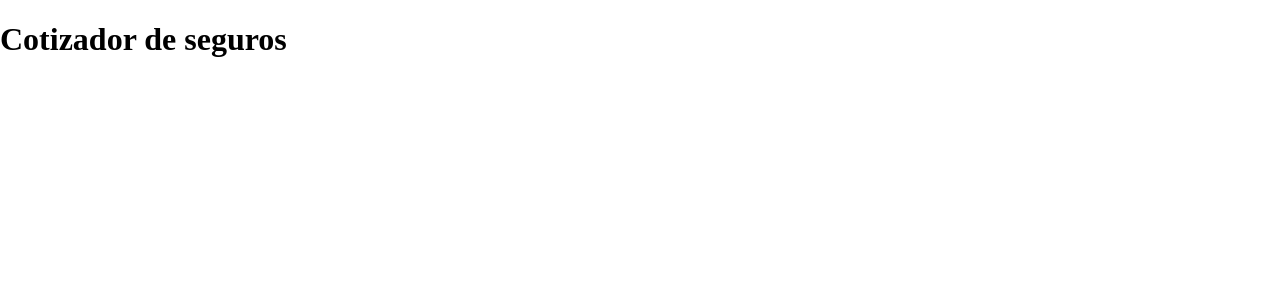
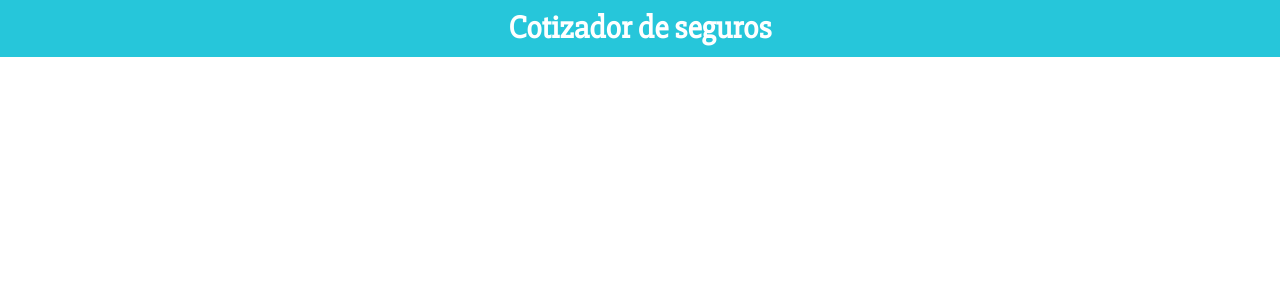
Before and after one commit to Lexxus-Cris/Proyecto-Cotizador-seguro-automovil, a React (Create React App) app: page / in a window 1280 px wide. Shown: the top 300 px of the page. Built offline with nearby package versions, Linux system fonts and the light colour scheme; the HTML template or start-up script is replaced by a standard one.

Commit message:
Instalacion de Emotion en el proyecto y la creacion de los primero Styled-Components en Header

```diff
--- a/package.json
+++ b/package.json
@@ -3,6 +3,8 @@
   "version": "0.1.0",
   "private": true,
   "dependencies": {
+    "@emotion/core": "^11.0.0",
+    "@emotion/styled": "^11.3.0",
     "@testing-library/jest-dom": "^5.14.1",
     "@testing-library/react": "^11.2.7",
     "@testing-library/user-event": "^12.8.3",
--- a/src/components/Header.jsx
+++ b/src/components/Header.jsx
@@ -1,10 +1,26 @@
 import React from 'react'
+import styled from '@emotion/styled'
+
+const ContenedorHeader = styled.header`
+   background-color: #26C6DA;
+   padding: 10px;
+   font-weight: bold;
+   color: #FFFFFF;
+`;
+
+const TextoHeader = styled.h1`
+   font-size: 2rem;
+   margin: 0;
+   font-family: 'Slabo 27px', serif;
+   text-align: center;
+`
+
 
 const Header = ({titulo}) => {
    return (
-      <header>
-         <h1>{titulo}</h1>
-      </header>
+      <ContenedorHeader>
+         <TextoHeader>{titulo}</TextoHeader>
+      </ContenedorHeader>
    )
 }
 
```
Also changed, not shown: 1 other file (tests, documents, lock files or other folders).
